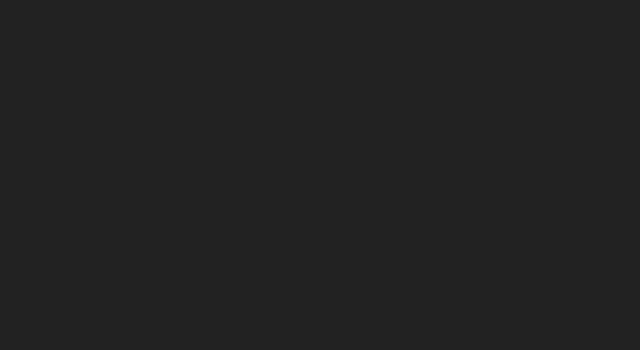
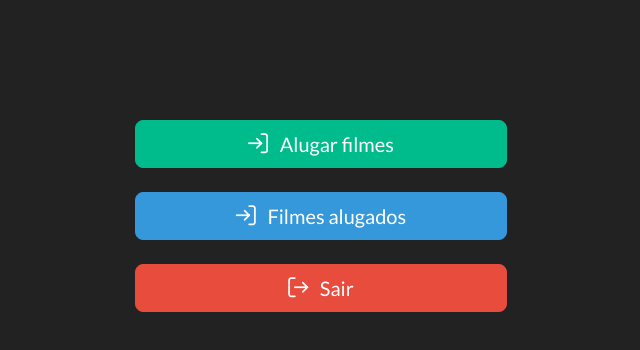
Before and after one commit to joaopedrobn/front-dev-locadorajs, a React (Create React App) app: page /cliente in a window 1280 px wide. Before the commit this address had no page. Shown: the top 350 px of the page, without its empty margins (319-959 px from the left). Built offline with nearby package versions, Linux system fonts and the light colour scheme.

Commit message:
Criado as rotas e páginas de cadastro do cliente. Também já definido a parte de listar filmes com a rota criada.

```diff
--- /dev/null
+++ b/src/pages/Cliente/index.js
@@ -0,0 +1,33 @@
+import React from 'react';
+import { useNavigate } from 'react-router-dom';
+
+function Cliente () {
+    const Navigate = useNavigate();
+
+return(
+    <div className="container text-center" >
+    <div className="offset-md-4 col-md-4">
+        <button style={{ width: '100%' }}
+            onClick={() => Navigate('/listafilmes')}
+            className="btn btn-success btn-lg">
+            <i className="pi pi-sign-in"></i> &nbsp; Alugar filmes
+        </button>
+        <br/><br></br>
+        <button style={{ width: '100%' }}
+            onClick={() => Navigate('/listafilmesAlugados')}
+            className="btn btn-info btn-lg">
+            <i className="pi pi-sign-in"></i> &nbsp; Filmes alugados
+        </button>
+        <br/><br></br>
+        <button style={{ width: '100%' }}
+            onClick={() => Navigate('/login')}
+            className="btn btn-danger btn-lg">
+            <i className="pi pi-sign-out"></i> &nbsp; Sair
+        </button>
+    </div>
+</div>
+);
+
+}
+
+export default Cliente;
--- /dev/null
+++ b/src/pages/ListaFilmes/index.js
@@ -0,0 +1,12 @@
+import React from "react";
+import { useNavigate } from "react-router-dom";
+
+function ListaFilmes() {
+    const navigate = useNavigate();
+
+    return (
+        <h1>Listar Filmes</h1>
+    )
+}
+
+export default ListaFilmes;
--- a/src/pages/Login/index.js
+++ b/src/pages/Login/index.js
@@ -33,7 +33,7 @@ function Login() {
 
         .then ((response) => {
             setuser(response.data)
-            navigate("/home")
+            navigate("/cliente")
         })
 
         .catch((erro) => {
@@ -43,6 +43,36 @@ function Login() {
 
     const cadastrarUsuario = () => {
         console.log('Cadastro');
+
+        const usuario = {
+            email: email,
+            senha: senha
+        }
+
+        console.log(email);
+        console.log(senha);
+
+        const quebraString = email.split('@');
+        const nome = quebraString[0];
+
+        console.log (nome);
+
+        api
+        .post("/clientes",
+        {
+            nome : nome,
+            email: email,
+            telefone: senha,
+        },)
+
+        .then ((response) => {
+            setuser(response.data)
+            navigate("/login")
+        })
+
+        .catch((erro) => {
+            console.log(erro);
+        });
     }
 
     const sair = () => {
--- a/src/routes.js
+++ b/src/routes.js
@@ -3,6 +3,8 @@ import { BrowserRouter, Routes, Route } from 'react-router-dom';
 import Home from "./pages/Home";
 import LandingPage from './pages/LandingPage';
 import Login from "./pages/Login";
+import Cliente from "./pages/Cliente"
+import ListaFilmes from "./pages/ListaFilmes"
 
 export default function AppRoutes() {
     return (
@@ -11,6 +13,8 @@ export default function AppRoutes() {
                 <Route path="/" element={<LandingPage />} />
                 <Route path="/home" element={<Home />} />
                 <Route path="/login" element={<Login />} />
+                <Route path="/cliente" element={<Cliente />} />
+                <Route path="/listafilmes" element={<ListaFilmes />} />
             </Routes>
         </BrowserRouter>
     );
```
